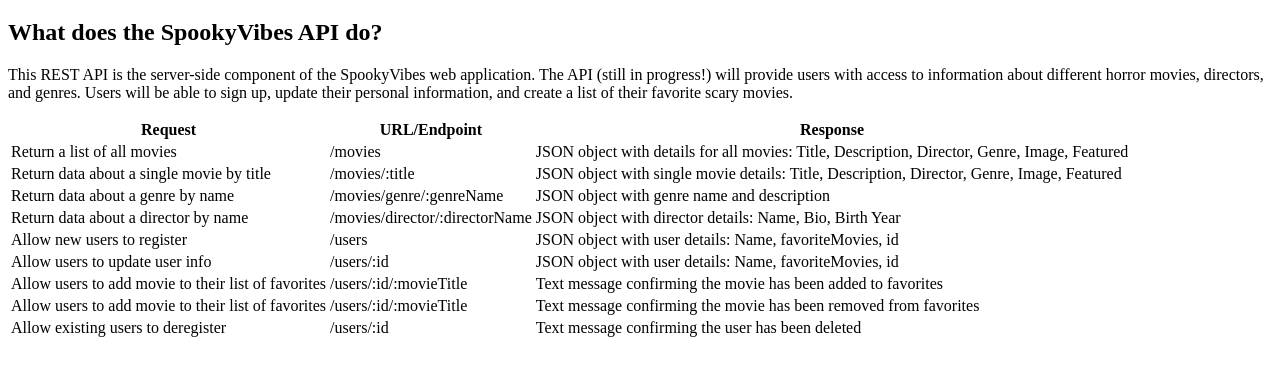
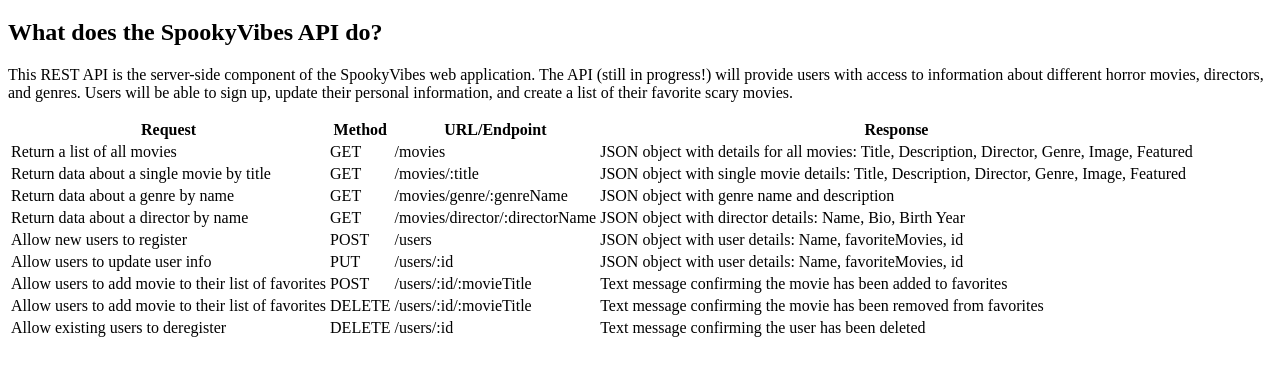
Before and after one commit to RParker505/movie_api, a website: page public/documentation.html in a window 1280 px wide. Shown: the part 61-436 px from the top of the page. Drawn offline with Linux system fonts and the light colour scheme.

Commit message:
Add methods to endpoints table

```diff
--- a/public/documentation.html
+++ b/public/documentation.html
@@ -13,6 +13,7 @@
             <thead>
                 <tr>
                     <th>Request</th>
+                    <th>Method</th>
                     <th>URL/Endpoint</th>
                     <th>Response</th>
                 </tr>
@@ -20,46 +21,55 @@
             <tbody>
                 <tr>
                     <td>Return a list of all movies</td>
+                    <td>GET</td>
                     <td>/movies</td>
                     <td>JSON object with details for all movies: Title, Description, Director, Genre, Image, Featured</td>
                 </tr>
                 <tr>
                     <td>Return data about a single movie by title</td>
+                    <td>GET</td>
                     <td>/movies/:title</td>
                     <td>JSON object with single movie details: Title, Description, Director, Genre, Image, Featured</td>
                 </tr>
                 <tr>
                     <td>Return data about a genre by name</td>
+                    <td>GET</td>
                     <td>/movies/genre/:genreName</td>
                     <td>JSON object with genre name and description</td>
                 </tr>
                 <tr>
                     <td>Return data about a director by name</td>
+                    <td>GET</td>
                     <td>/movies/director/:directorName</td>
                     <td>JSON object with director details: Name, Bio, Birth Year</td>
                 </tr>
                 <tr>
                     <td>Allow new users to register</td>
+                    <td>POST</td>
                     <td>/users</td>
                     <td>JSON object with user details: Name, favoriteMovies, id</td>
                 </tr>
                 <tr>
                     <td>Allow users to update user info</td>
+                    <td>PUT</td>
                     <td>/users/:id</td>
                     <td>JSON object with user details: Name, favoriteMovies, id</td>
                 </tr>
                 <tr>
                     <td>Allow users to add movie to their list of favorites</td>
+                    <td>POST</td>
                     <td>/users/:id/:movieTitle</td>
                     <td>Text message confirming the movie has been added to favorites</td>
                 </tr>
                 <tr>
                     <td>Allow users to add movie to their list of favorites</td>
+                    <td>DELETE</td>
                     <td>/users/:id/:movieTitle</td>
                     <td>Text message confirming the movie has been removed from favorites</td>
                 </tr>
                 <tr>
                     <td>Allow existing users to deregister</td>
+                    <td>DELETE</td>
                     <td>/users/:id</td>
                     <td>Text message confirming the user has been deleted</td>
                 </tr>
```
